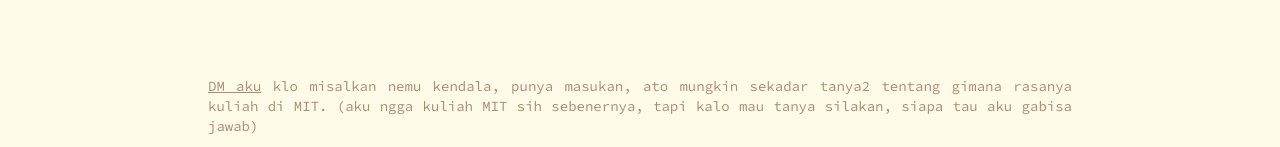
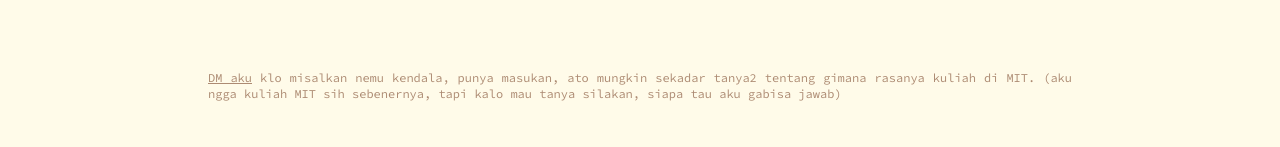
Before and after one commit to areepp/infoteoh, a Next.js app: page / in a window 1280 px wide. Shown: the part 650-797 px from the top of the page. Built offline with nearby package versions, Linux system fonts and the light colour scheme; no server answers; the database is empty.

Commit message:
refactor

```diff
--- a/components/Common/Footer.tsx
+++ b/components/Common/Footer.tsx
@@ -1,18 +1,7 @@
 const Footer = () => {
   return (
-    <footer className="h-[80px] w-full flex flex-col items-center justify-center pb-4 text-sm">
-      {/* <p className="">
-        dibuat oleh{' '}
-        <a
-          className="underline cursor-pointer"
-          target="_blank"
-          rel="noreferrer"
-          href="https://twitter.com/arepkesleo"
-        >
-          arep
-        </a>
-      </p> */}
-      <p className="mt-2 px-4 md:max-w-4xl text-justify">
+    <footer className="h-[80px] mt-40 w-full flex flex-col items-center justify-center pb-12 text-xs">
+      <p className="px-4 md:max-w-4xl text-justify">
         <a
           className="underline"
           href="https://twitter.com/messages/compose?recipient_id=1559028123559010306&text=websitemu%20keren%20bangeeetttt,%20aku%20mau%20transfer%20duid%20175%20juta%20boleh%20nggk"
--- a/lib/tryout.service.ts
+++ b/lib/tryout.service.ts
@@ -52,10 +52,10 @@
     return {
       id: snapshot.id,
       penyelenggara: data.penyelenggara,
-      mulaiPendaftaran: data.mulaiPendaftaran,
-      akhirPendaftaran: data.akhirPendaftaran,
-      mulaiPengerjaan: data.mulaiPengerjaan,
-      akhirPengerjaan: data.akhirPengerjaan,
+      mulaiPendaftaran: data.mulaiPendaftaran.replace(/-/g, '/'),
+      akhirPendaftaran: data.akhirPendaftaran.replace(/-/g, '/'),
+      mulaiPengerjaan: data.mulaiPengerjaan.replace(/-/g, '/'),
+      akhirPengerjaan: data.akhirPengerjaan.replace(/-/g, '/'),
       link: data.link,
       status: data.status,
       publishedAt: data.publishedAt,
--- a/pages/_document.tsx
+++ b/pages/_document.tsx
@@ -32,6 +32,7 @@
           name="twitter:image"
           content="https://www.infoteoh.com/logo_infoteoh.png"
         />
+        <meta name="twitter:title" content="infoteoh" />
         <meta
           name="twitter:description"
           content="kumpulan info tryout snbt gratis"
--- a/pages/index.tsx
+++ b/pages/index.tsx
@@ -14,9 +14,10 @@
 import Link from 'next/link'
 
 const Home = () => {
-  const [value, loading, error] = useCollectionData(
+  const [value, loading] = useCollectionData(
     tryoutService.getPublishedTryouts(),
   )
+
   const [sortState, setSortState] = useState<
     'pendaftaranTerdekat' | 'pengerjaanTerdekat'
   >('pendaftaranTerdekat')
@@ -95,7 +96,7 @@
             )}
             <button
               onClick={() => setPastTryoutsVisible(!pastTryoutsVisible)}
-              className=" mt-4 flex items-center text-placeholder"
+              className="mt-4 flex items-center text-placeholder"
             >
               <span>Terlewat</span>{' '}
               {pastTryoutsVisible ? (
--- a/utils/sortMethods.ts
+++ b/utils/sortMethods.ts
@@ -1,6 +1,4 @@
-import { isToday } from 'date-fns'
 import { ITryout } from '../lib/tryout.service'
-import { isInThePast } from './dateHelper'
 
 export const sortMethods = {
   pendaftaranTerdekat: {
```
